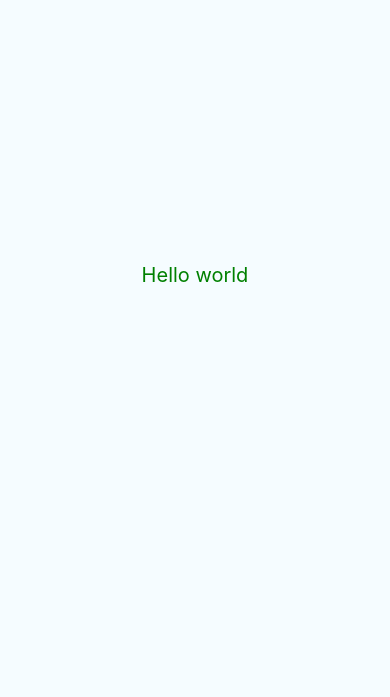
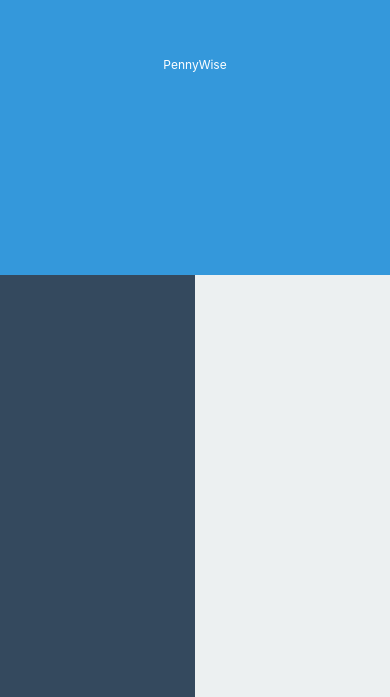
Before and after one commit to deco3500-2018/Pennywise, a React Native app: screen / in a window 390 px wide. Shown: the part 147-844 px from the top of the page. Built offline with nearby package versions, Linux system fonts and the light colour scheme.

Commit message:
added basic style

```diff
--- a/App.js
+++ b/App.js
@@ -21,33 +21,20 @@ export default class App extends Component{
   constructor(){
     super()
     this.state = {}
-    this.state.customStyles = {
-      color:'red'
     }
-
-    setInterval(()=>{
-      if(this.state.customStyles.color == 'red'){
-        this.setState({
-          customStyles:{
-            color:'green'
-          }
-        })
-      }else{
-        this.setState({
-          customStyles:{
-            color:'red'
-          }
-        })
-      }
-
-    },1000)
-  }
 
   render() {
     return (
       <View style={styles.container}>
-        <Text style={[styles.welcome, this.state.customStyles]}>Hello world</Text>
-
+        <View style= {styles.half}>
+          <Text style={styles.title}>PennyWise</Text>
+        </View>
+        <View style= {styles.half2}>
+          <View style={[styles.half21, styles.half2x]}>
+          </View>
+          <View style={[styles.half22, styles.half2x]}>
+          </View>
+        </View>
       </View>
     );
   }
@@ -56,19 +43,33 @@ export default class App extends Component{
 const styles = StyleSheet.create({
   container: {
     flex: 1,
+
+    // justifyContent: 'center',
+    // alignItems: 'center',
+    // backgroundColor: '#F5FCFF',
+  },
+  half: {
+    flex:1,
+    backgroundColor: '#3498db',
     justifyContent: 'center',
-    alignItems: 'center',
-    backgroundColor: '#F5FCFF',
+    alignItems: 'center'
   },
-  welcome: {
-    fontSize: 20,
-    textAlign: 'center',
-    color:'blue',
-    margin: 10,
+  half2: {
+    flex:1,
+    flexDirection:'row',
+    backgroundColor: 'blue'
   },
-  instructions: {
-    textAlign: 'center',
-    color: '#333333',
-    marginBottom: 5,
+  half2x:{flex:1},
+  half21:{
+    backgroundColor:'#34495e',
   },
+  half22:{
+    backgroundColor:'#ecf0f1'
+  },
+  title:{
+    color:'white',
+    fontSize: 12,
+  }
+
+
 });
```
